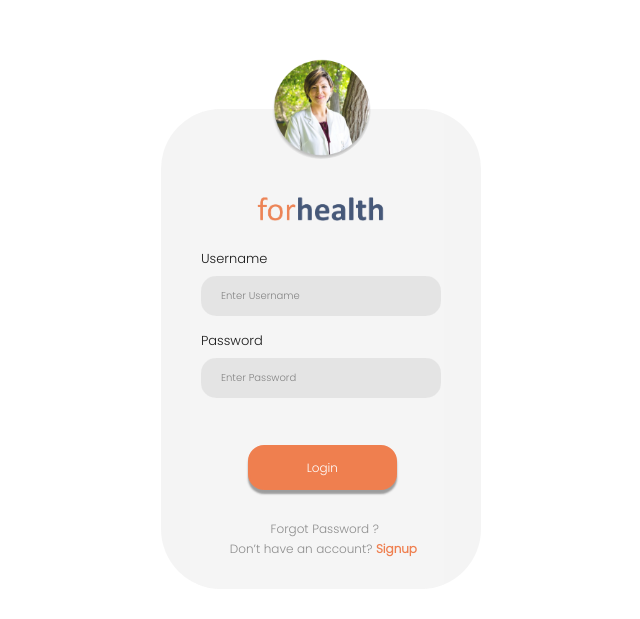
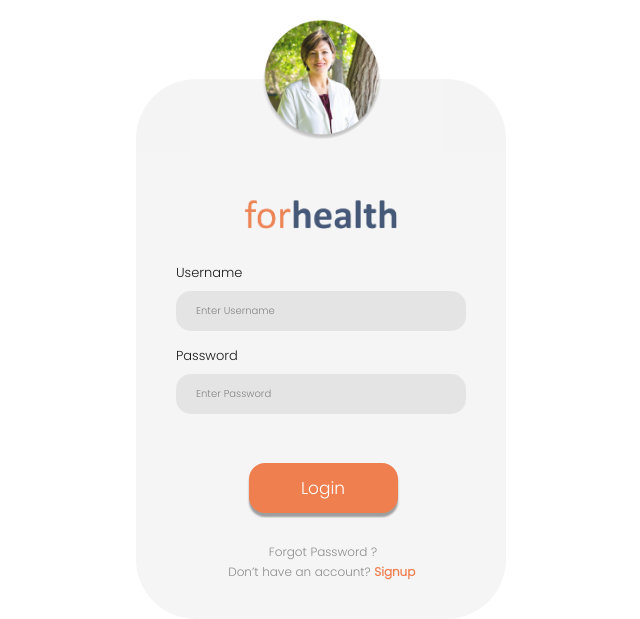
Before and after one commit to harsh21p/ForHealth-Web-Application, a Flask app: page /login in a window 1280 px wide. Shown: the part 102-721 px from the top of the page, without its empty margins (319-959 px from the left). Run offline with Flask 2, Linux system fonts and the light colour scheme; some libraries are stand-ins or nearby versions.

Commit message:
login page

```diff
--- a/static/css/login.css
+++ b/static/css/login.css
@@ -26,22 +26,17 @@
   }
 
   .lforname{
-    /* forhealth */
-
 
 position: absolute;
 width: 167px;
 height: 48px;
 left: 519px;
 top: 215px;
-
 font-family: Poppins;
 font-style: normal;
 font-weight: normal;
 font-size: 36px;
 line-height: 54px;
-
-
 color: #EE723D;
 
   }
@@ -67,32 +62,18 @@ color: #000000;
 
 .loginbutton{
 width: 129px;
-height: 45px;
+height: 50px;
 margin-top: 25px;
 background: #EE723D;
 box-shadow: 0px 4px 4px rgba(0, 0, 0, 0.25);
 border-radius: 16px;
-margin-left: 19.5%;
+margin-left: 25%;
 color:white;
+font-size: 17px;
 width: 149px;
 margin-bottom: 29px;
 box-shadow: 0px 4px 2px rgba(0, 0, 0, 0.4);
 border: 2px solid #EE723D;
-
-/* outline: none; */
-}
-
-
-
-.forgot{
-  font-family:poppins;
-  margin-left: 29%;
-  margin-top: 20px;
-}
-
-.dna{
-  font-family: Poppins;
-  margin-left: 12%;
 }
 
 .textfield1{
@@ -114,6 +95,7 @@ border: 2px solid #EE723D;
 .logoclass{
 
   width: 70%;
+  margin-top: 10%;
 
 }
 .drowclass{
@@ -122,8 +104,8 @@ border: 2px solid #EE723D;
 
 
 .loginbox{
-    width: 320px;
-    height:480px;
+    width: 370px;
+    height:540px;
     background: #C4C4C436;
     color:#fff;
     opacity: 0.9;
@@ -140,14 +122,13 @@ border: 2px solid #EE723D;
 }
 
 
-
 .imgclass{
-    width:100px;
-    height:100px;
+    width:120px;
+    height:120px;
     border-radius:50%;
     position:absolute;
-    top:-50px;
-    left: calc(50% - 50px);
+    top:-60px;
+    left: calc(50% - 60px);
 }
 
 h1{
@@ -155,22 +136,6 @@ h1{
     padding:2%;
     text-align: center;
     font-size:22px;
-}
-
-
-@font-face {
-
-    font-family: Poppins;
-    src: url(fonts/Poppins-Light.woff);
-    font-style: normal;
-    font-weight: 500;
-    font-size: 36px;
-    line-height: 54px;
-
-  }
-
-* {
-   font-family: Poppins;
 }
 
 .loginbox p{
@@ -207,13 +172,28 @@ text-align: center;
 
 .forgot{
   font-family:poppins;
-  margin-left: 29%;
+  margin-left: 32%;
   margin-top: 20px;
   color: gray;
 }
 
 .dna{
   font-family: Poppins;
-  margin-left: 12%;
+  margin-left: 18%;
   color: gray;
 }
+
+@font-face {
+
+  font-family: Poppins;
+  src: url(fonts/Poppins-Light.woff);
+  font-style: normal;
+  font-weight: 500;
+  font-size: 36px;
+  line-height: 54px;
+
+}
+
+* {
+ font-family: Poppins;
+}
```
